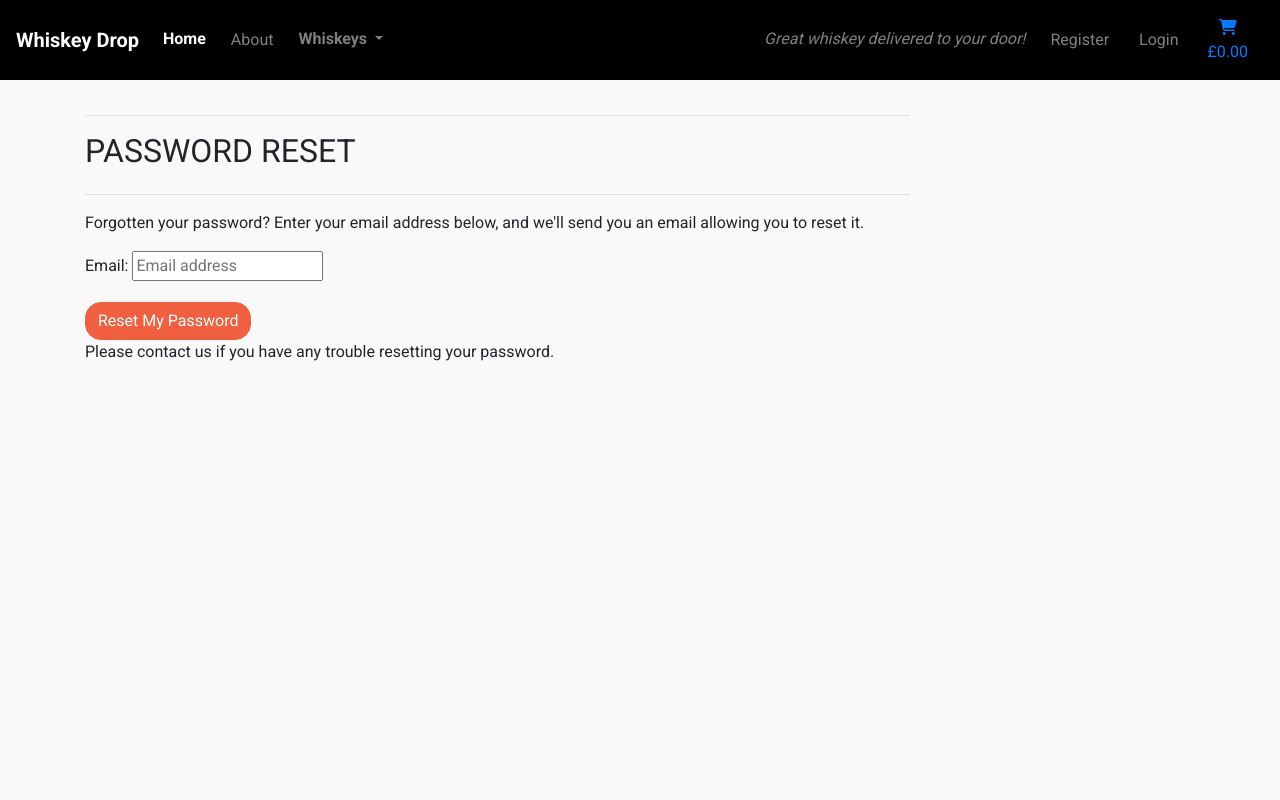
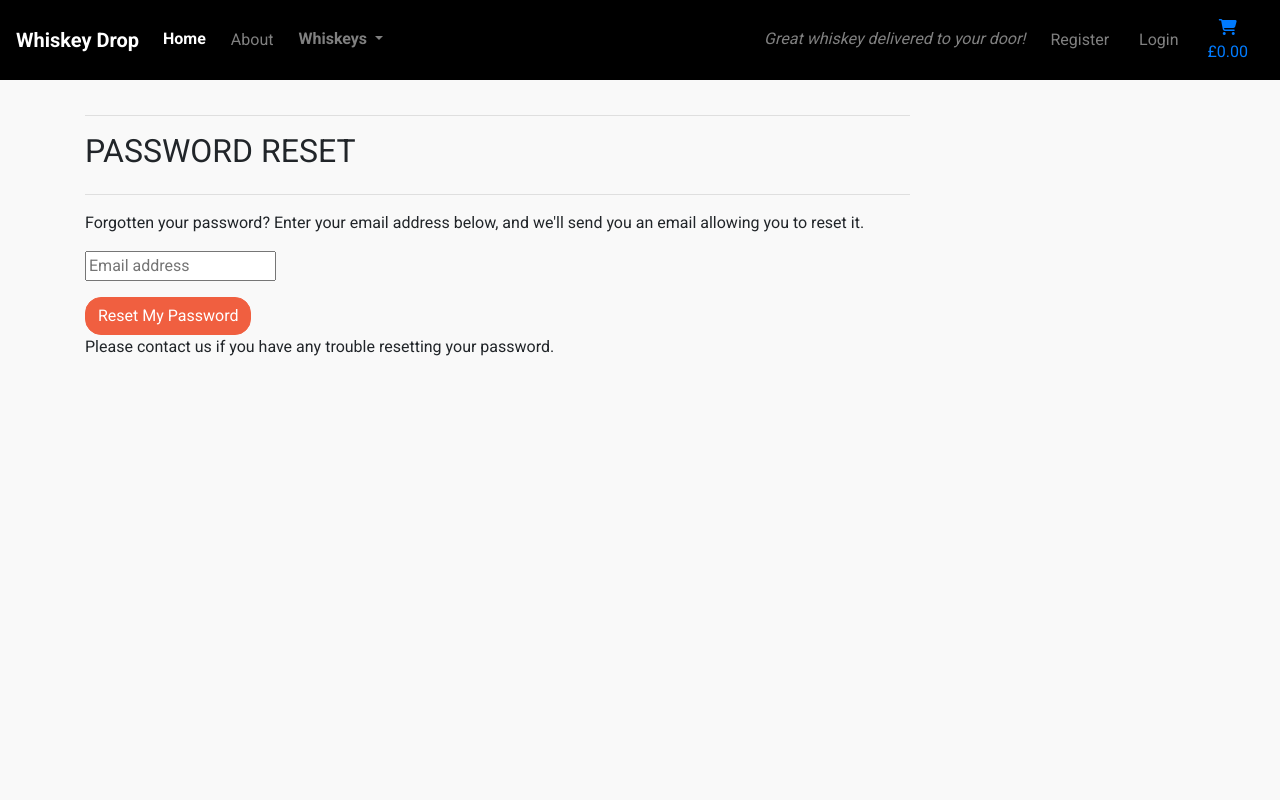
Before and after one commit to cosmicCode42/whiskey-drop-dx, a Django app: page /accounts/password/reset/ in a window 1280 px wide. Run offline with Django 5.2, Linux system fonts and the light colour scheme; data comes from the database, SQL or seed files in the repository; some libraries are stand-ins or nearby versions.

Commit message:
removed allauth form labels

```diff
--- a/static/css/base.css
+++ b/static/css/base.css
@@ -222,6 +222,10 @@ body {
 
 /* ------------------------------- allauth edits */
 
+.allauth-form-inner-content label:not([for='id_remember']) {
+    display: none;
+}
+
 .allauth-form-inner-content button,
 .allauth-form-inner-content input[type='submit'] {
 	/* btn */
```
